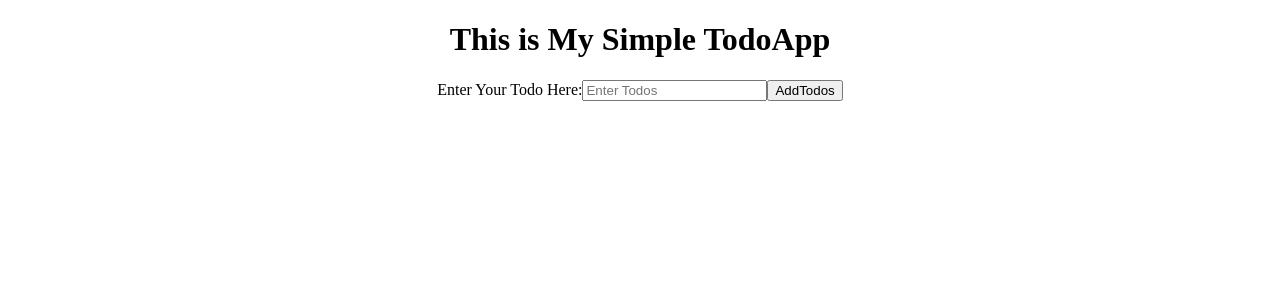
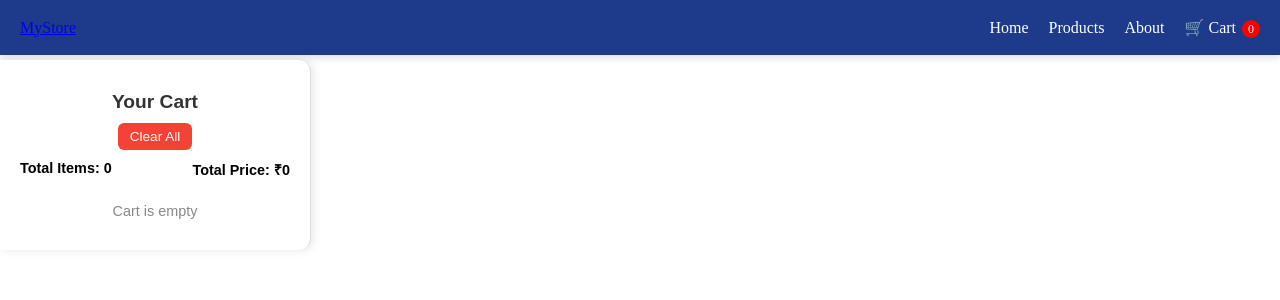
Before and after one commit to Sonu445kum/Redux-Toolkit-RTK-, a React (Vite) app: page /cart in a window 1280 px wide. Shown: the top 300 px of the page. Built offline with nearby package versions, Linux system fonts and the light colour scheme.

Commit message:
Display MyProductData.js on Ui with RTk And Chnages Some Styling the Navbar

```diff
--- a/src/App.jsx
+++ b/src/App.jsx
@@ -24,7 +24,7 @@ function App() {
       {/* <Cart/>
       <AllProductsList/> */}
 
-      {/* <Router>
+      <Router>
       <Navbar />
       <h1>My Shop</h1>
       <div className="p-4">
@@ -36,10 +36,10 @@ function App() {
         </Routes>
       </div>
     </Router>
-       */}
+
 
        {/* TodoApp */}
-       <TodoApp/>
+       {/* <TodoApp/> */}
     </>
   )
 }
--- a/src/CartSystem/AllProductList.jsx
+++ b/src/CartSystem/AllProductList.jsx
@@ -1,33 +1,69 @@
-import React, { useEffect } from "react";
+// import React, { useEffect } from "react";
+// import { useSelector, useDispatch } from "react-redux";
+// import { fetchProducts } from "./ProductSlice";
+// import { addToCart } from "./CartSlice";
+// import "./AllProductList.css"; // Import the CSS file
+
+// export default function AllProductsList() {
+//   const { items, status } = useSelector((state) => state.products);
+//   const dispatch = useDispatch();
+
+//   useEffect(() => {
+//     if (status === "idle") {
+//       dispatch(fetchProducts());
+//     }
+//   }, [status, dispatch]);
+
+//   return (
+//     <div className="products-container">
+//       <h2 className="products-title">Our Products</h2>
+
+//       {status === "loading" && <p className="status-msg">Loading...</p>}
+//       {status === "failed" && <p className="status-msg error">Error fetching products</p>}
+
+//       <div className="products-grid">
+//         {Array.isArray(items) &&
+//           items.map((p) => (
+//             <div key={p.id} className="product-card">
+//               <img src={p.image} alt={p.title} className="product-image" />
+//               <h3 className="product-title">{p.title}</h3>
+//               <p className="product-price">₹{p.price}</p>
+//               <p>{p.rating.rate}</p>
+//               <button
+//                 className="add-btn"
+//                 onClick={() => dispatch(addToCart(p))}
+//               >
+//                 Add to Cart
+//               </button>
+//             </div>
+//           ))}
+//       </div>
+//     </div>
+//   );
+// }
+
+import React from "react";
 import { useSelector, useDispatch } from "react-redux";
-import { fetchProducts } from "./ProductSlice";
 import { addToCart } from "./CartSlice";
-import "./AllProductList.css"; // Import the CSS file
+import "./AllProductList.css"; // CSS file
+import { productsData } from "./ProductsData"; // local data
 
 export default function AllProductsList() {
-  const { items, status } = useSelector((state) => state.products);
   const dispatch = useDispatch();
-
-  useEffect(() => {
-    if (status === "idle") {
-      dispatch(fetchProducts());
-    }
-  }, [status, dispatch]);
+  const cart = useSelector((state) => state.cart); // optional if you want cart info
 
   return (
     <div className="products-container">
       <h2 className="products-title">Our Products</h2>
 
-      {status === "loading" && <p className="status-msg">Loading...</p>}
-      {status === "failed" && <p className="status-msg error">Error fetching products</p>}
-
       <div className="products-grid">
-        {Array.isArray(items) &&
-          items.map((p) => (
+        {Array.isArray(productsData) &&
+          productsData.map((p) => (
             <div key={p.id} className="product-card">
               <img src={p.image} alt={p.title} className="product-image" />
               <h3 className="product-title">{p.title}</h3>
               <p className="product-price">₹{p.price}</p>
+              {p.rating && <p>Rating: {p.rating.rate}</p>}
               <button
                 className="add-btn"
                 onClick={() => dispatch(addToCart(p))}
--- a/src/CartSystem/ProductSlice.js
+++ b/src/CartSystem/ProductSlice.js
@@ -1,51 +1,73 @@
-import { createSlice, createAsyncThunk } from "@reduxjs/toolkit";
-import { productsData } from "./ProductsData";
-// Fetch products from API
-export const fetchProducts = createAsyncThunk(
-  "products/fetch",
-  async () => {
-    try {
-      const res = await fetch("https://fakestoreapi.com/products");
-      const data = await res.json();
-      return Array.isArray(data) ? data : [];
-    } catch (error) {
-      console.error("Failed to fetch products:", error);
-      return [];
-    }
-  }
-);
+// import { createSlice, createAsyncThunk } from "@reduxjs/toolkit";
+// import { productsData } from "./ProductsData";
+// // Fetch products from API
+// export const fetchProducts = createAsyncThunk(
+//   "products/fetch",
+//   async () => {
+//     try {
+//       const res = await fetch("https://fakestoreapi.com/products");
+//       const data = await res.json();
+//       return Array.isArray(data) ? data : [];
+//     } catch (error) {
+//       console.error("Failed to fetch products:", error);
+//       return [];
+//     }
+//   }
+// );
 
-// Dummy Products (for offline testing)
-// const dummyProducts = [
-//   { id: 1, title: "Laptop", price: 50000 },
-//   { id: 2, title: "Phone", price: 20000 },
-//   { id: 3, title: "Headphones", price: 3000 },
-// ];
+// // Dummy Products (for offline testing)
+// // const dummyProducts = [
+// //   { id: 1, title: "Laptop", price: 50000 },
+// //   { id: 2, title: "Phone", price: 20000 },
+// //   { id: 3, title: "Headphones", price: 3000 },
+// // ];
+
+// const productsSlice = createSlice({
+//   name: "products",
+//   initialState: {
+//     items: productsData, //  always an array
+//     status: "idle",
+//   },
+//   reducers: {},
+//   extraReducers: (builder) => {
+//     builder
+//       .addCase(fetchProducts.pending, (state) => {
+//         state.status = "loading";
+//       })
+//       .addCase(fetchProducts.fulfilled, (state, action) => {
+//         state.status = "succeeded";
+//         // ensure items is always an array
+//         state.items = Array.isArray(action.payload) ? action.payload : [];
+//         console.log("Products loaded:", state.items); // debug
+//       })
+//       .addCase(fetchProducts.rejected, (state) => {
+//         state.status = "failed";
+//         state.items = []; // fallback to empty array
+//         console.error("Failed to fetch products");
+//       });
+//   },
+// });
+
+// export default productsSlice.reducer;
+
+import { createSlice } from "@reduxjs/toolkit";
+import { productsData } from "./ProductsData"; // tumhara local file
 
 const productsSlice = createSlice({
   name: "products",
   initialState: {
-    items: productsData, //  always an array
-    status: "idle",
+    items: productsData, // directly use local data
   },
-  reducers: {},
-  extraReducers: (builder) => {
-    builder
-      .addCase(fetchProducts.pending, (state) => {
-        state.status = "loading";
-      })
-      .addCase(fetchProducts.fulfilled, (state, action) => {
-        state.status = "succeeded";
-        // ensure items is always an array
-        state.items = Array.isArray(action.payload) ? action.payload : [];
-        console.log("Products loaded:", state.items); // debug
-      })
-      .addCase(fetchProducts.rejected, (state) => {
-        state.status = "failed";
-        state.items = []; // fallback to empty array
-        console.error("Failed to fetch products");
-      });
+  reducers: {
+    // agar future me add/update product karna ho
+    addProduct: (state, action) => {
+      state.items.push(action.payload);
+    },
+    removeProduct: (state, action) => {
+      state.items = state.items.filter((p) => p.id !== action.payload);
+    },
   },
 });
 
+export const { addProduct, removeProduct } = productsSlice.actions;
 export default productsSlice.reducer;
--- a/src/Components/Navbar.css
+++ b/src/Components/Navbar.css
@@ -1,10 +1,9 @@
-/* Navbar container */
 .navbar {
   background-color: #1e3a8a; /* nice blue */
   color: white;
-  padding: 10px 20px; /* reduced padding for smaller height */
+  padding: 10px 20px;
   display: flex;
-  justify-content: space-between;
+  justify-content: space-between; /* logo left, links right */
   align-items: center;
   box-shadow: 0 4px 6px rgba(0,0,0,0.1);
   position: sticky;
@@ -12,62 +11,39 @@
   z-index: 1000;
 }
 
-/* Logo */
-.logo a {
-  text-decoration: none;
-  color: white;
-  font-size: 24px; /* reduced font-size for better fit */
-  font-weight: bold;
-  letter-spacing: 1px;
-  transition: color 0.3s ease;
-}
-
-.logo a:hover {
-  color: #a5b4fc;
-}
-
-/* Links */
+/* nav links row me laane ke liye */
 .nav-links {
   list-style: none;
-  display: flex;
-  gap: 20px; /* reduced gap for compact layout */
-  font-size: 16px; /* slightly smaller font */
-  font-weight: 500;
+  display: flex;        /* ✅ row layout */
+  flex-direction: row;  /* ensure row direction */
+  gap: 20px;            /* spacing between links */
   margin: 0;
   padding: 0;
 }
 
-.nav-links li a {
+.nav-links li {
+  display: flex;
+  align-items: center;
+}
+
+.nav-links a {
   text-decoration: none;
   color: white;
-  transition: color 0.3s ease;
+  font-size: 16px;
+  font-weight: 500;
+  transition: color 0.2s;
 }
 
-.nav-links li a:hover {
-  color: #a5b4fc;
+.nav-links a:hover {
+  color: #facc15; /* yellow hover */
 }
 
-/* Cart link with badge */
-.cart-link {
-  position: relative;
+/* cart badge style */
+.cart-badge {
+  background: red;
+  color: white;
+  font-size: 12px;
+  border-radius: 50%;
+  padding: 2px 6px;
+  margin-left: 6px;
 }
-
-.cart-badge {
-  position: absolute;
-  top: -5px; /* adjusted top */
-  right: -10px; /* adjusted right */
-  background-color: #ef4444; /* red */
-  color: white;
-  padding: 2px 6px;
-  border-radius: 50%;
-  font-size: 12px;
-  font-weight: bold;
-  animation: pulse 1s infinite;
-}
-
-/* Pulse animation */
-@keyframes pulse {
-  0% { transform: scale(1); }
-  50% { transform: scale(1.2); }
-  100% { transform: scale(1); }
-}
```
